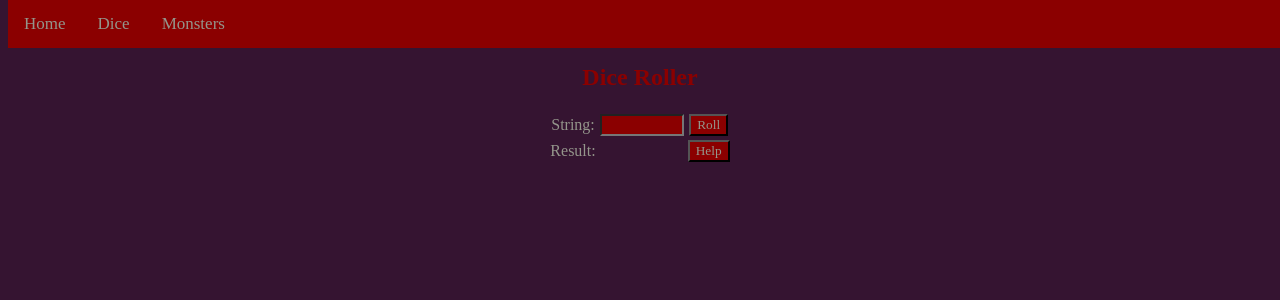
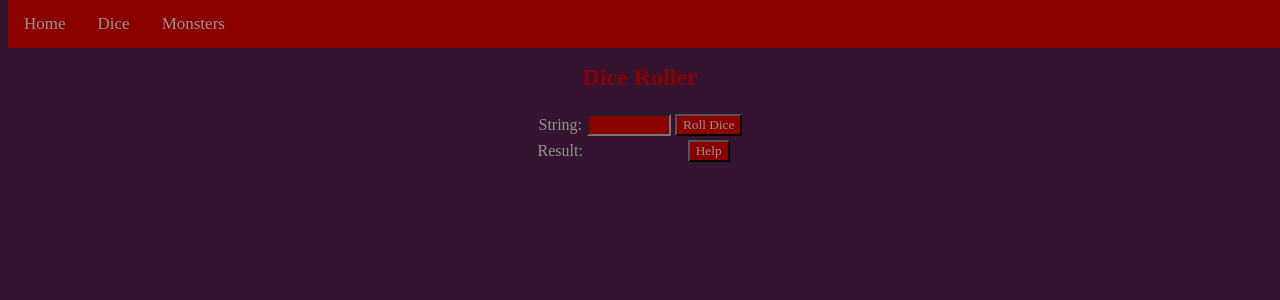
Before and after one commit to Macavitymadcap/DnD, a Flask app: page /dice in a window 1280 px wide. Shown: the top 300 px of the page. Run offline with Flask 2, Linux system fonts and the light colour scheme; some web fonts are replaced.

Commit message:
re worded dice buttons and text

```diff
--- a/templates/dice.html
+++ b/templates/dice.html
@@ -24,9 +24,9 @@
         <td><input type="text" id="roll_string" size="8"></td>
         <td>
             <div class="dropdown">
-                <button onclick="showDropDown('strDropdown')" class="dropbtn">Roll</button>
+                <button onclick="showDropDown('strDropdown')" class="dropbtn">Roll Dice</button>
                 <div id="strDropdown" class="dropdown-content">
-                    <button onclick="document.getElementById('result').innerHTML = rollString(document.getElementById('roll_string').value)">Stand</button>
+                    <button onclick="document.getElementById('result').innerHTML = rollString(document.getElementById('roll_string').value)">Roll</button>
                     <button onclick="document.getElementById('result').innerHTML = rollAdvan(document.getElementById('roll_string').value)">Advan</button>
                     <button onclick="document.getElementById('result').innerHTML = rollDisad(document.getElementById('roll_string').value)">Disad</button>
                     <button onclick="document.getElementById('result').innerHTML = rollCrit(document.getElementById('roll_string').value)">Crit</button>
@@ -53,7 +53,7 @@
         </ul>
         then press 'Roll' to choose one of the following ways to roll the string:
         <ul>
-            <li><b>Stand</b> Roll the string as standard and return the total.</li>
+            <li><b>Roll</b> Roll the string as standard and return the total.</li>
             <li><b>Crit</b> Roll the dice of the string twice then return the total with modifier applied.</li>
             <li><b>Advan</b> Roll the string twice and return both listed highest to lowest.</li>
             <li><b>Disad</b> Roll the string twice and return both listed lowest to highest.</li>
```
